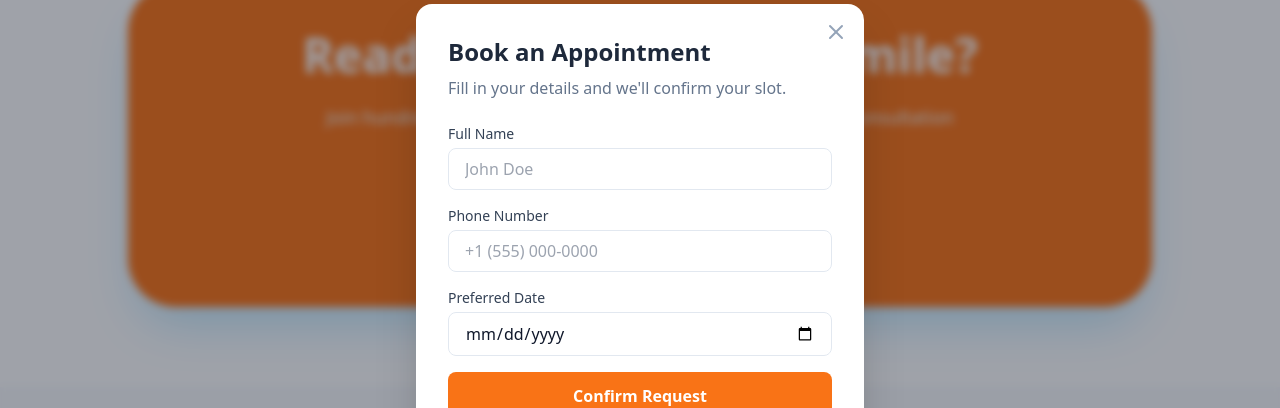
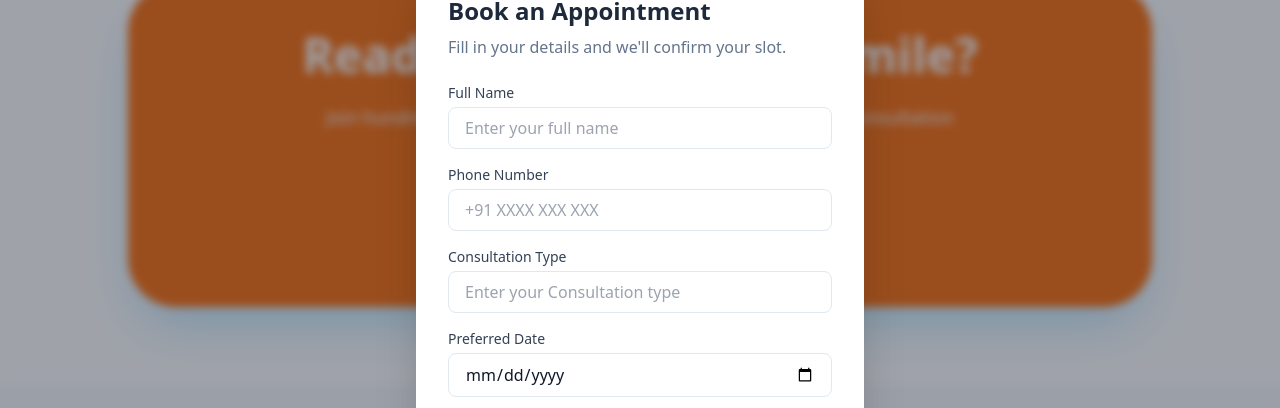
Before and after one commit to axshay-gopal/WebsiteClinic, a React (Vite) app in the folder dental-clinic-website/: page / in a window 1280 px wide. Both pictures are taken after a click on the button "Book Your Visit Now". Shown: the part 2311-2719 px from the top of the page. Built offline with nearby package versions, Linux system fonts and the light colour scheme.

Commit message:
Modified appoinment details

```diff
--- a/dental-clinic-website/src/components/BookingModal.jsx
+++ b/dental-clinic-website/src/components/BookingModal.jsx
@@ -43,7 +43,7 @@ const BookingModal = ({ isOpen, onClose }) => {
               type="text"
               required
               className="w-full px-4 py-2 border border-slate-200 rounded-lg focus:ring-2 focus:ring-primary focus:outline-none transition"
-              placeholder="John Doe"
+              placeholder="Enter your full name"
             />
           </div>
 
@@ -55,7 +55,18 @@ const BookingModal = ({ isOpen, onClose }) => {
               type="tel"
               required
               className="w-full px-4 py-2 border border-slate-200 rounded-lg focus:ring-2 focus:ring-primary focus:outline-none transition"
-              placeholder="+1 (555) 000-0000"
+              placeholder="+91 XXXX XXX XXX"
+            />
+          </div>
+          <div>
+            <label className="block text-sm font-medium text-slate-700 mb-1">
+              Consultation Type
+            </label>
+            <input
+              type="text"
+              required
+              className="w-full px-4 py-2 border border-slate-200 rounded-lg focus:ring-2 focus:ring-primary focus:outline-none transition"
+              placeholder="Enter your Consultation type"
             />
           </div>
 
--- a/dental-clinic-website/src/sections/Contact.jsx
+++ b/dental-clinic-website/src/sections/Contact.jsx
@@ -18,7 +18,7 @@ export default function Contact() {
             <div>
               <p className="font-bold text-slate-800">Hours</p>
               <p className="text-slate-500 italic text-sm">
-                Mon-Sat: 10am - 6pm | Sun: 10am - 1pm
+                Mon-SUN: 10am - 10PM | Sun: 10am - 1pm
               </p>
             </div>
           </div>
```
